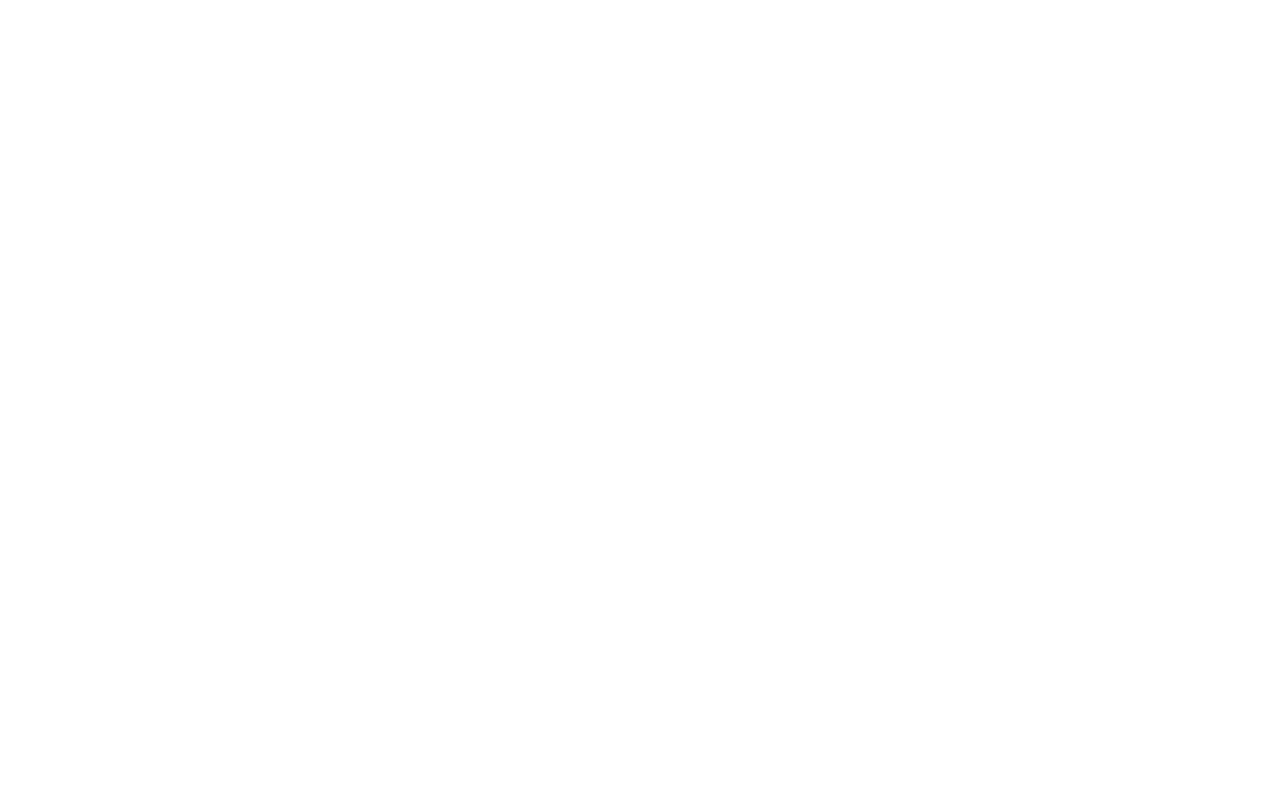
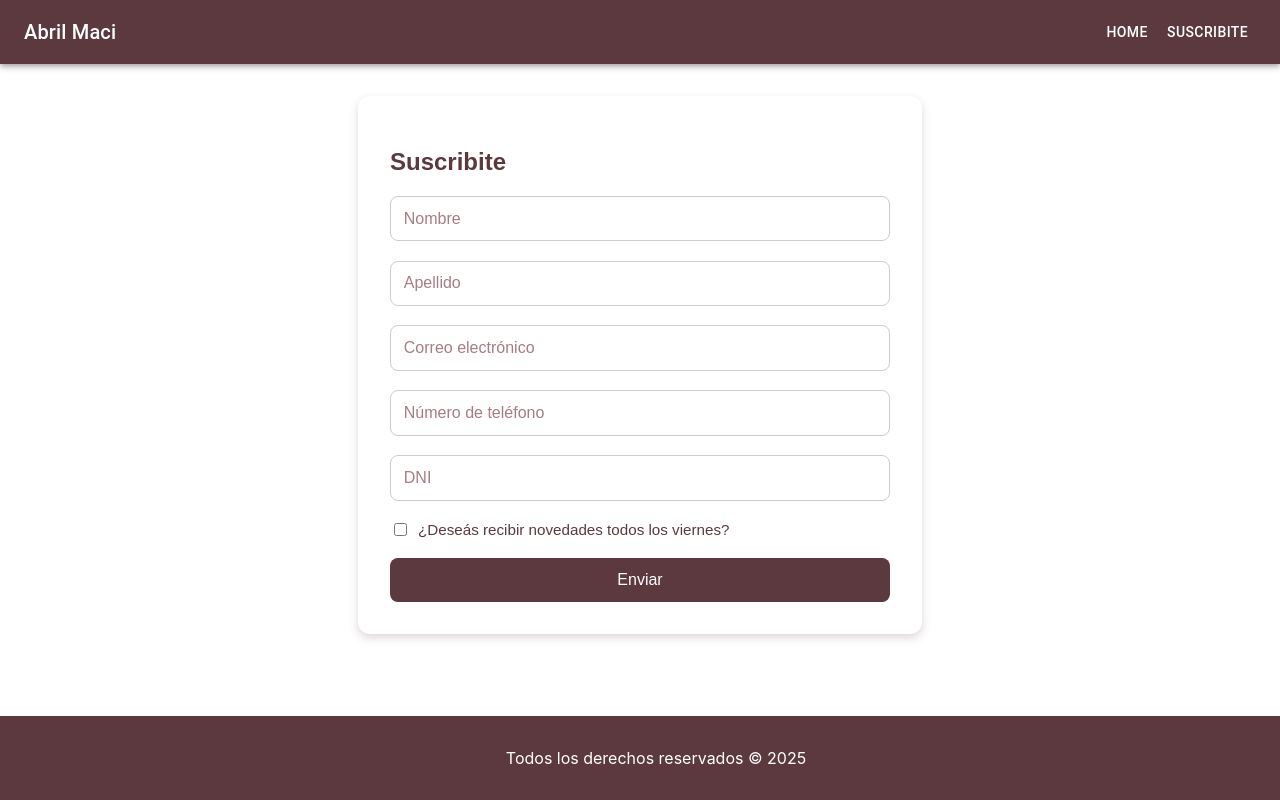
Before and after one commit to amaci003/blog-ddw-uade, a React (Create React App) app: page /suscribite in a window 1280 px wide. Before the commit this address had no page. Built offline with nearby package versions, Linux system fonts and the light colour scheme.

Commit message:
se agrega formulario e hipervinculos

```diff
--- a/package.json
+++ b/package.json
@@ -5,7 +5,7 @@
   "dependencies": {
     "@emotion/react": "^11.14.0",
     "@emotion/styled": "^11.14.0",
-    "@mui/material": "^7.0.2",
+    "@mui/material": "^7.1.0",
     "@testing-library/dom": "^10.4.0",
     "@testing-library/jest-dom": "^6.6.3",
     "@testing-library/react": "^16.3.0",
--- a/src/App.js
+++ b/src/App.js
@@ -5,6 +5,8 @@
 import Image1 from './assets/Image1.jpg';
 import Image3 from './assets/Image3.jpg';
 import Categorias from './componentes/Categorias';
+
+import Suscribite from './pages/Suscribite';
 
 import PrimerBlog from './blogs/PrimerBlog';
 import SegundoBlog from './blogs/SegundoBlog';
@@ -54,9 +56,10 @@
 
 function App() {
   return (
-    <Router>
+     <Router>
       <Routes>
         <Route path="/" element={<Home />} />
+        <Route path="/suscribite" element={<Suscribite />} />
         <Route path="/blog/1" element={<PrimerBlog />} />
         <Route path="/blog/2" element={<SegundoBlog />} />
         <Route path="/blog/3" element={<TercerBlog />} />
--- /dev/null
+++ b/src/componentes/Footer.jsx
@@ -0,0 +1,12 @@
+import React from 'react';
+import '../styles/Footer.css';
+
+const Footer = () => {
+  return (
+    <footer className="footer">
+      <p>Todos los derechos reservados &copy; 2025</p>
+    </footer>
+  );
+};
+
+export default Footer;
--- a/src/componentes/NavBar.jsx
+++ b/src/componentes/NavBar.jsx
@@ -1,6 +1,7 @@
 import React from 'react';
 import '../styles/NavBar.css';
 import { AppBar, Toolbar, Typography, Button } from '@mui/material';
+import { Link } from 'react-router-dom';
 
 const Navbar = () => {
     return (
@@ -9,9 +10,12 @@
         <Typography variant="h6" sx={{ flexGrow: 1 }}>
           Abril Maci
         </Typography>
-          <Button sx={styles.button}>Home</Button>
-          <Button sx={styles.button}>About</Button>
-          <Button sx={styles.button}>Contact</Button>
+        <Button component={Link} to="/" sx={styles.button}>
+          Home
+        </Button>
+        <Button component={Link} to="/suscribite" sx={styles.button}>
+          Suscribite
+        </Button>
       </Toolbar>
     </AppBar>
     );
--- /dev/null
+++ b/src/pages/Suscribite.jsx
@@ -0,0 +1,115 @@
+import React, { useState } from 'react';
+import '../styles/Suscribite.css';
+import NavBar from '../componentes/NavBar';
+import Footer from '../componentes/Footer';
+import { Snackbar, Alert } from '@mui/material';
+
+const Suscribite = () => {
+  const [form, setForm] = useState({
+    nombre: '',
+    apellido: '',
+    email: '',
+    numero: '',
+    dni: '',
+    deseaNovedades: false,
+  });
+
+  const [openSnackbar, setOpenSnackbar] = useState(false);
+
+  const handleChange = (e) => {
+    const { name, value, type, checked } = e.target;
+    setForm({
+      ...form,
+      [name]: type === 'checkbox' ? checked : value,
+    });
+  };
+
+  const handleSubmit = (e) => {
+    e.preventDefault();
+    console.log('Datos del formulario:', form);
+    setOpenSnackbar(true);
+  };
+
+  const handleCloseSnackbar = () => {
+    setOpenSnackbar(false);
+  };
+
+  return (
+    <>
+      <NavBar />
+      <div className="suscribite-container">
+        <h2>Suscribite</h2>
+        <form onSubmit={handleSubmit} className="suscribite-form">
+          <input
+            type="text"
+            name="nombre"
+            placeholder="Nombre"
+            value={form.nombre}
+            onChange={handleChange}
+            required
+          />
+          <input
+            type="text"
+            name="apellido"
+            placeholder="Apellido"
+            value={form.apellido}
+            onChange={handleChange}
+            required
+          />
+          <input
+            type="email"
+            name="email"
+            placeholder="Correo electrónico"
+            value={form.email}
+            onChange={handleChange}
+            required
+          />
+          <input
+            type="tel"
+            name="numero"
+            placeholder="Número de teléfono"
+            value={form.numero}
+            onChange={handleChange}
+          />
+          <input
+            type="text"
+            name="dni"
+            placeholder="DNI"
+            value={form.dni}
+            onChange={handleChange}
+            required
+          />
+          <label className="checkbox-container">
+            <input
+              type="checkbox"
+              name="deseaNovedades"
+              checked={form.deseaNovedades}
+              onChange={handleChange}
+            />
+            ¿Deseás recibir novedades todos los viernes?
+          </label>
+          <button type="submit">Enviar</button>
+        </form>
+      </div>
+
+      <Footer />
+
+
+      <Snackbar
+        open={openSnackbar}
+        autoHideDuration={6000}
+        onClose={handleCloseSnackbar}
+        anchorOrigin={{
+            vertical:'bottom',
+            horizontal:'center'
+        }}
+      >
+        <Alert onClose={handleCloseSnackbar} severity="success" sx={{ width: '100%' }}>
+          ¡Formulario enviado!
+        </Alert>
+      </Snackbar>
+    </>
+  );
+};
+
+export default Suscribite;
--- /dev/null
+++ b/src/styles/Footer.css
@@ -0,0 +1,9 @@
+.footer {
+    background-color: #5b393f;
+    color: white;
+    text-align: center;
+    padding: 1rem;
+    position: fixed;
+    width: 100%;
+    bottom: 0;
+}
--- /dev/null
+++ b/src/styles/Suscribite.css
@@ -0,0 +1,57 @@
+.suscribite-container {
+  max-width: 500px;
+  margin: 2rem auto;
+  padding: 2rem;
+  background-color: #fff;
+  border-radius: 12px;
+  box-shadow: 0 4px 10px rgba(91, 57, 63, 0.2); /* tono bordó suave */
+  font-family: Arial, sans-serif;
+  color: #5b393f;
+}
+
+.suscribite-form {
+  display: flex;
+  flex-direction: column;
+  gap: 1.2rem;
+}
+
+.suscribite-form input[type="text"],
+.suscribite-form input[type="email"],
+.suscribite-form input[type="tel"] {
+  padding: 0.8rem;
+  border: 1px solid #ccc;
+  border-radius: 8px;
+  font-size: 1rem;
+  color: #5b393f;
+}
+
+.suscribite-form input::placeholder {
+  color: #a87c84;
+}
+
+.checkbox-container {
+  display: flex;
+  align-items: center;
+  gap: 0.5rem;
+  font-size: 0.95rem;
+  color: #5b393f;
+}
+
+.suscribite-form input[type="checkbox"] {
+  accent-color: #5b393f;
+}
+
+.suscribite-form button {
+  padding: 0.8rem;
+  background-color: #5b393f;
+  color: white;
+  border: none;
+  border-radius: 8px;
+  font-size: 1rem;
+  cursor: pointer;
+  transition: background-color 0.3s;
+}
+
+.suscribite-form button:hover {
+  background-color: #31282a;
+}
```
Also changed, not shown: 1 other file (tests, documents, lock files or other folders). Lines whose indentation alone changed are shown as unchanged.
